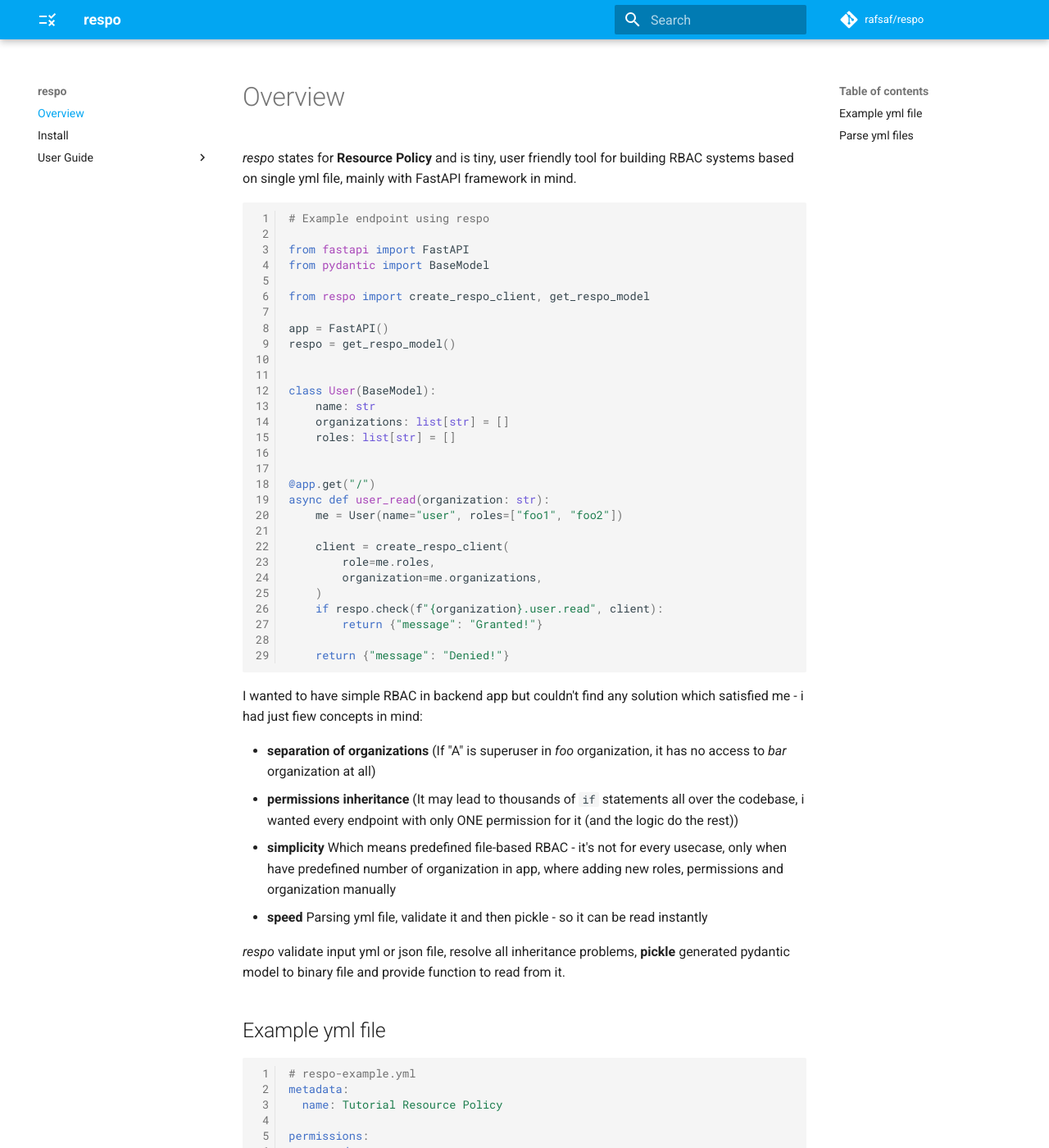
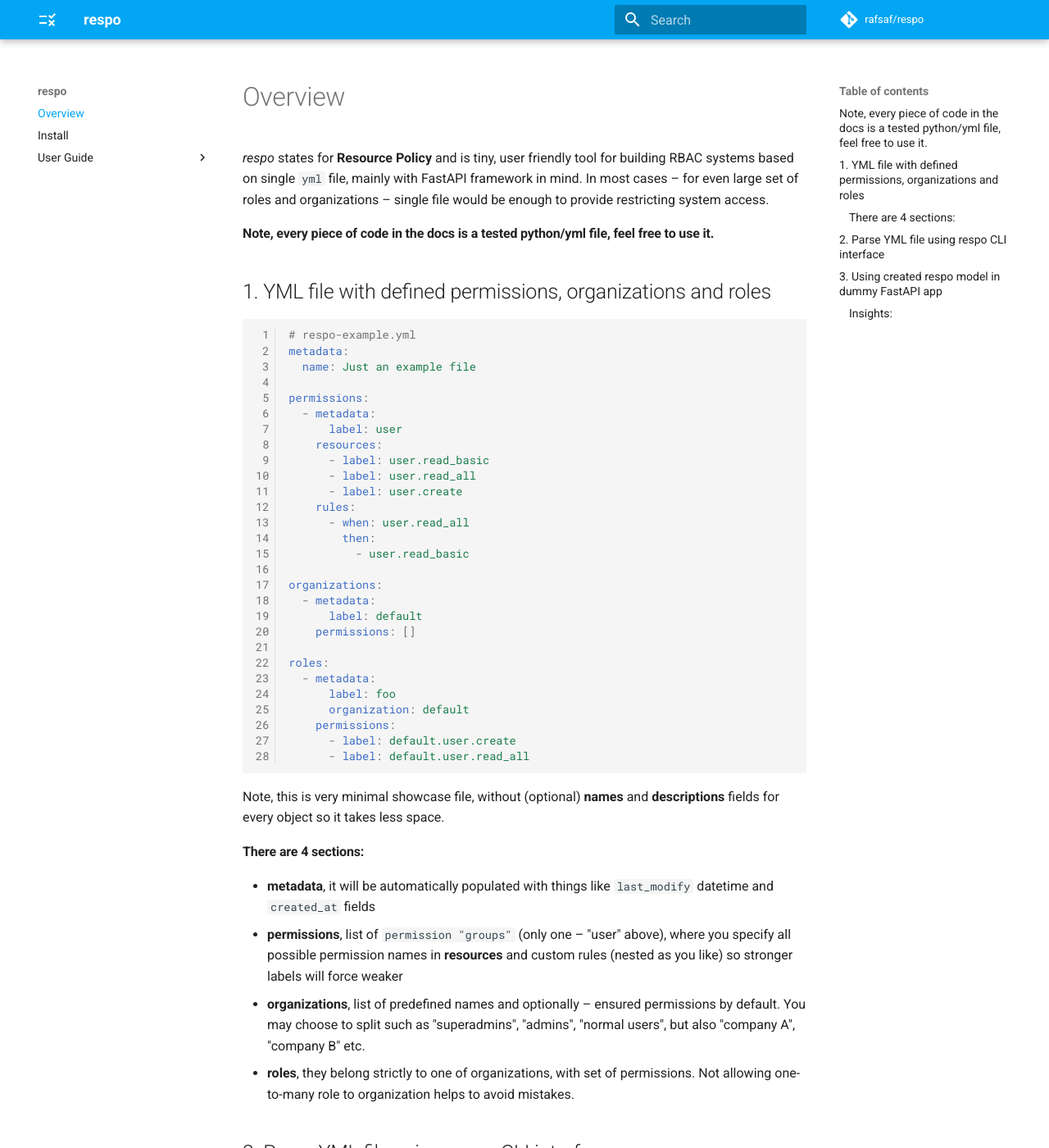
Before and after one commit to rafsaf/respo, an MkDocs documentation site: the page built from docs/index.md, in a window 1280 px wide and 1400 px high. Shown: the whole window at 82% size. Built offline with MkDocs 1.6.1 and Material for MkDocs 9.7.7, drawn with Linux system fonts in a browser that asks for light colours; comment, search, counter and statistics services are not loaded; some of the changed text lies outside the part shown.

````diff
--- a/docs/Install.md
+++ b/docs/Install.md
@@ -3,7 +3,7 @@
 Installation is as simple as:
 
 ```
-pip install pydantic
+pip install respo
 ```
 
 You can also customize some default settings using environment variables
--- a/docs/examples/index/index001.py
+++ b/docs/examples/index/index001.py
@@ -1,29 +1,42 @@
-# Example endpoint using respo
+# main.py - example FastAPI app using respo
 
 from fastapi import FastAPI
 from pydantic import BaseModel
 
-from respo import create_respo_client, get_respo_model
+from respo import create_respo_client, get_respo_model, Client
 
 app = FastAPI()
 respo = get_respo_model()
 
-
+# You would probably use database, this is just a simple User "table"
 class User(BaseModel):
     name: str
-    organizations: list[str] = []
-    roles: list[str] = []
+    organizations: str = ""
+    roles: str = ""
+
+    def respo_client(self) -> Client:
+        # ["foo1", "foo2"] or "foo1 foo2" syntax supported
+        return create_respo_client(
+            roles=self.roles,
+            organizations=self.organizations,
+        )
 
 
-@app.get("/")
-async def user_read(organization: str):
-    me = User(name="user", roles=["foo1", "foo2"])
+@app.get("/{organization}/user_read_all")
+async def user_read_all(organization: str):
+    user = User(name="user", roles="foo")
 
-    client = create_respo_client(
-        role=me.roles,
-        organization=me.organizations,
-    )
-    if respo.check(f"{organization}.user.read", client):
+    if respo.check(f"{organization}.user.read_all", user.respo_client()):
         return {"message": "Granted!"}
 
     return {"message": "Denied!"}
+
+
+@app.get("/{organization}/user_read_basic")
+async def user_read_basic(organization: str):
+    user = User(name="user", roles="foo")
+
+    if respo.check(f"{organization}.user.read_basic", user.respo_client()):
+        return {"message": "Granted!"}
+
+    return {"message": "Denied!"}
--- a/docs/examples/index/respo-example.yml
+++ b/docs/examples/index/respo-example.yml
@@ -1,10 +1,9 @@
 # respo-example.yml
 metadata:
-  name: Tutorial Resource Policy
+  name: Just an example file
 
 permissions:
   - metadata:
-      name: User Accounts
       label: user
     resources:
       - label: user.read_basic
@@ -17,17 +16,13 @@ permissions:
 
 organizations:
   - metadata:
-      name: Default organization
       label: default
-      description: Organization for tutorial purpose
-    permissions:
-      - label: default.user.read_all
-        type: Allow
+    permissions: []
 
 roles:
   - metadata:
-      name: Default user
-      label: user
+      label: foo
       organization: default
     permissions:
       - label: default.user.create
+      - label: default.user.read_all
--- a/docs/index.md
+++ b/docs/index.md
@@ -1,40 +1,46 @@
 # Overview
 
-_respo_ states for **Resource Policy** and is tiny, user friendly tool for building RBAC systems based on single yml file, mainly with FastAPI framework in mind.
+_respo_ states for **Resource Policy** and is tiny, user friendly tool for building RBAC systems based on single `yml` file, mainly with FastAPI framework in mind. In most cases – for even large set of roles and organizations – single file would be enough to provide restricting system access.
+
+#### Note, every piece of code in the docs is a tested python/yml file, feel free to use it.
+
+## 1. YML file with defined permissions, organizations and roles
+
+```yaml
+{!./examples/index/respo-example.yml!}
+```
+
+Note, this is very minimal showcase file, without (optional) **names** and **descriptions** fields for every object so it takes less space.
+
+#### There are 4 sections:
+
+- **metadata**, it will be automatically populated with things like `last_modify` datetime and `created_at` fields
+- **permissions**, list of `permission "groups"` (only one – "user" above), where you specify all possible permission names in **resources** and custom rules (nested as you like) so stronger labels will force weaker
+- **organizations**, list of predefined names and optionally – ensured permissions by default. You may choose to split such as "superadmins", "admins", "normal users", but also "company A", "company B" etc.
+- **roles**, they belong strictly to one of organizations, with set of permissions. Not allowing one-to-many role to organization helps to avoid mistakes.
+
+## 2. Parse YML file using respo CLI interface
+
+Thanks to [Typer](https://typer.tiangolo.com/), _respo_ has powerful cli interface based on python annotations.
+
+```sh
+{!./examples/index/index002_cli.sh!}
+```
+
+And thats it, yml file got validated and pickled by default to `.respo_cache/__auto__respo_model.bin` file.
+
+## 3. Using created respo model in dummy FastAPI app
 
 ```python
 {!./examples/index/index001.py!}
 ```
 
-I wanted to have simple RBAC in backend app but couldn't find any solution which satisfied me - i had just fiew concepts in mind:
+#### Insights:
 
-- **separation of organizations** (If "A" is superuser in _foo_ organization, it has no access to _bar_ organization at all)
-- **permissions inheritance** (It may lead to thousands of `if` statements all over the codebase, i wanted every endpoint with only ONE permission for it (and the logic do the rest))
-- **simplicity** Which means predefined file-based RBAC - it's not for every usecase, only when have predefined number of organization in app, where adding new roles, permissions and organization manually
-- **speed** Parsing yml file, validate it and then pickle - so it can be read instantly
+- Every endpoint has exactly and only exactly **ONE UNIQUE PERMISSION**
+- Nested rules are resolved (note, no `user.read_basic` directly in foo role declaration from above, it was resolved by respo) so no need for complex if statements anywhere, any permission inheritance is done during build time using `respo create some_file`
+- Every endpoint must have `organization` in path, so that different organizations are totally independent
 
-_respo_ validate input yml or json file, resolve all inheritance problems, **pickle** generated pydantic model to binary file and provide function to read from it.
-
-## Example yml file
-
-```yaml
-{!./examples/index/respo-example.yml!}
-```
-
-## Parse yml files
-
-Thanks to **Typer**, _respo_ has powerful cli interface based on python annotations.
-
-```sh
-respo --help  # prints all available commands
-
-respo create --yml-file respo-example.yml  # create model from file
-
-```
-
-And thats it!
-Yml file got validated and compiled to binary format, by default in `__auto__respo_model.bin` file.
-You can now
 <br>
 <br>
 <br>
````
Also changed, not shown: other parts of docs/Install.md (+2 -2 lines), README.md (+18 -2 lines), docs/User Guide/index.md (deleted, +0 -1 lines), docs/User_Guide/index.md (added, +3 -0 lines), docs/examples/index/index002.py (deleted, +0 -8 lines), pyproject.toml (+9 -3 lines), docs/__init__.py (added), docs/examples/__init__.py (added), docs/examples/index/__init__.py (added), 8 other files.
